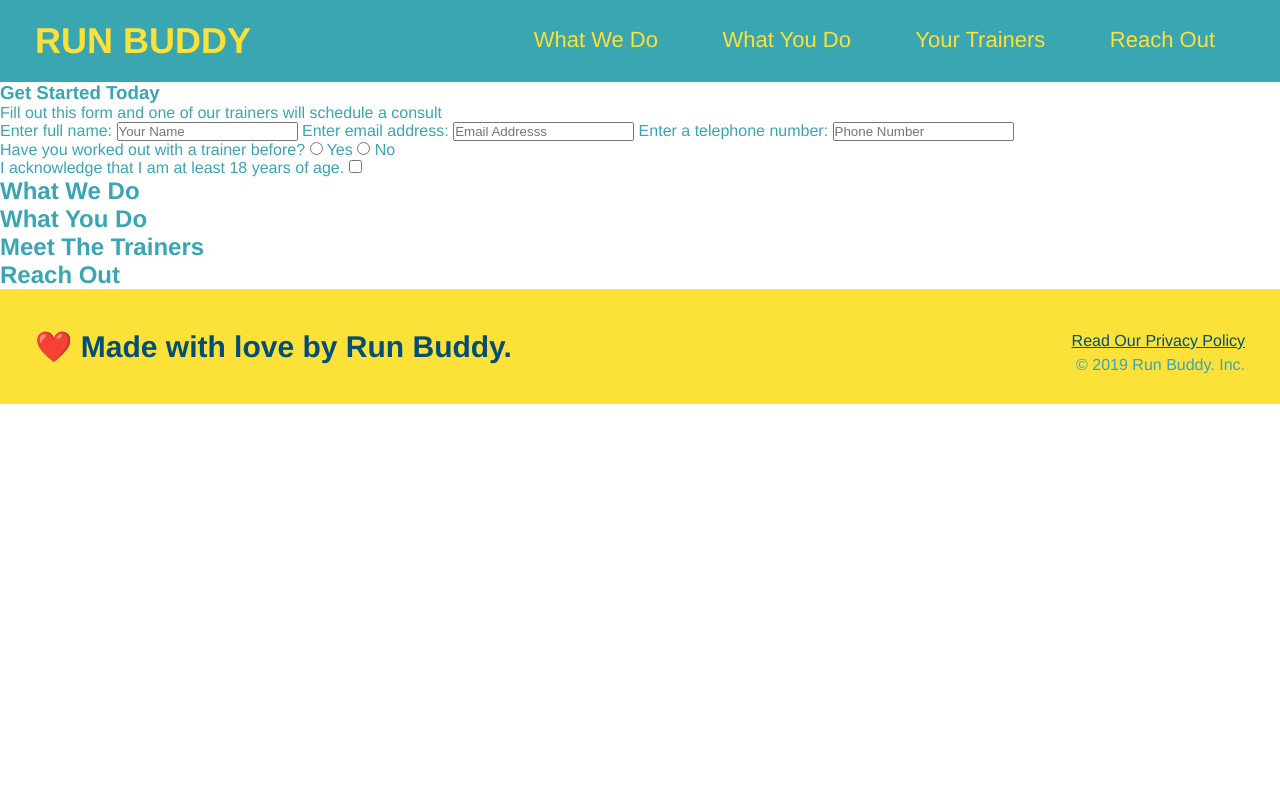
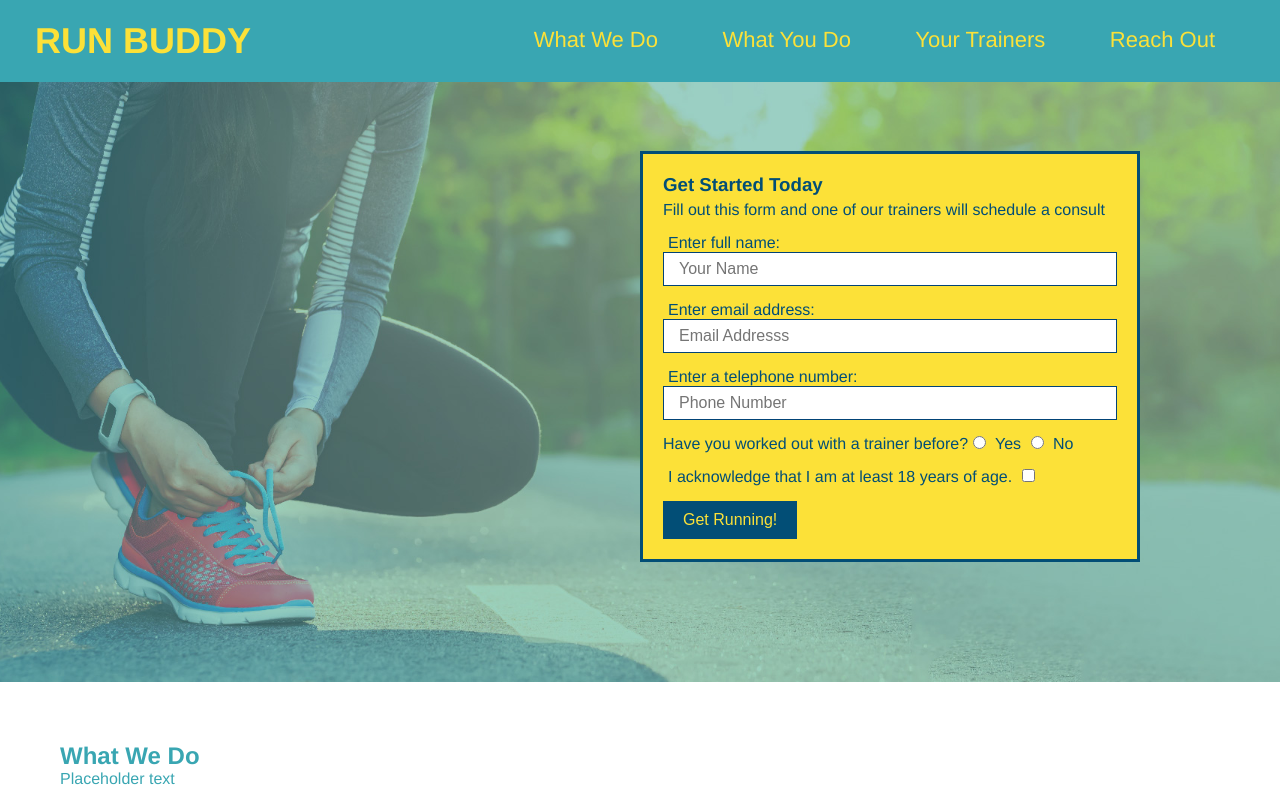
Before and after one commit to klynn726/run-buddy, a plain HTML site: page index.html in a window 1280 px wide. Shown: the top 800 px of the page. Drawn offline with Linux system fonts and the light colour scheme.

Commit message:
add icons

```diff
--- a/assets/css/style.css
+++ b/assets/css/style.css
@@ -51,6 +51,65 @@ header h1 {
     display: inline;
 }
 
+
+/* Hero Style Start*/
+.hero {
+    background-image: url("../images/hero-bg.jpg");
+    height: 600px;
+    background-size: cover;
+    background-position: center;
+    position: relative;
+}
+
+.hero-form button {
+    color: #fce138;
+    background-color: #024e76;
+    border: none;
+    padding: 10px 20px;
+    font-size: 16px;
+}
+
+/* Hero style End */
+.hero-form {
+    color: #024e76;
+    background-color: #fce138;
+    padding: 20px;
+    width: 500px;
+    border-style: solid;
+    border-width: 3px;
+    border-color: #024e76;
+    position: absolute;
+    bottom: 120px;
+    right: 140px;
+}
+
+hero-form h3 {
+    margin: 0px;
+    font-size: 24px;
+}
+
+.hero-form p {
+    margin: 5px 0 15px 0;
+}
+
+.form-input {
+    border: 1px solid #024376;
+    display: block;
+    padding: 7px 15px;
+    font-size: 16px;
+    color: #024e76;
+    width: 100%;
+    margin-bottom: 15px;
+}
+
+.hero-form label {
+    margin: 0 5px;
+}
+
+Section {
+    padding: 60px;
+}
+
 /* apply styles to <footer> */
 footer {
     background: #fce138;
--- a/index.html
+++ b/index.html
@@ -32,18 +32,18 @@
     </nav>
   </header>
   <!-- hero/jumbotron -->
-<section>
-  <div>
+<section class="hero">
+  <div class="hero-form">
     <h3>Get Started Today</h3>
     <p>Fill out this form and one of our trainers will schedule a consult</p>
   <!-- Add form element -->
   <form>
     <label for="name"> Enter full name:</label>
-    <input type="text" placeholder="Your Name" name="name" id="name" />
+    <input type="text" placeholder="Your Name" name="name" id="name" class="form-input" />
     <label for="email">Enter email address:</label>
-    <input type="text" placeholder="Email Addresss" name="email" id="email" />
+    <input type="email" placeholder="Email Addresss" name="email" id="email" class="form-input" />
     <label for="phone">Enter a telephone number:</label>
-    <input type="text" placeholder="Phone Number" name="phone" id="phone" />
+    <input type="tel" placeholder="Phone Number" name="phone" id="phone" class="form-input" />
     <p>
       Have you worked out with a trainer before?
       <input type="radio" name="trainer-confirm" id="trainer-yes" />
@@ -57,27 +57,55 @@
       </label>
       <input type="checkbox" name="age-confim" id="checkbox" />
     </p>
+    <button type="submit">
+      Get Running!
+    </button>
+
   </form>
   </div>
 </section>
 
 <!-- "what we do" section -->
-<section>
+<section id="What-we-do">
   <h2>What We Do</h2>
+  <p>
+    Placeholder text
+  </p>
 </section>
 
 <!-- "what you do" section -->
-<section>
+<section id="What-you-do">
   <h2>What You Do</h2>
+  <div>
+    <!-- insert this img element -->
+    <img src="./assets/images/step-1.svg" alt="" />
+    <h3>Step 1: Fill Out the Form Above.</h3>
+    <p>You're already here, so why not?</p>
+  </div>
+  <div>
+    <img src="./assets/images/step-2.svg" alt="" />
+    <h3>Step 2: Consult with One of Our Trainers.</div>
+      <p>Are you here to build muscle, lose weight, or just feel good?</p>
+  </div>
+  <div>
+    <img src="./assets/images/step-3.svg" alt="" />
+    <h3>Step:3 Get Running.</h3>
+    <p>Hit the ground running (literally) once your tainer lays out your plan.</p>
+  </div>
+  <div>
+    <img src="./assets/images/step-4.svg" alt="" />
+      <h3>Step 4: See Results.</h3>
+      <p>Bi_weekly checkins with your trainer will keep you focused</p>
+  </div>
 </section>
 
 <!-- "meet the trainers" section -->
-<section>
+<section id="your-trainers">
   <h2>Meet The Trainers</h2>
 </section>
 
 <!-- "reach out" section -->
-<section>
+<section id="reach-out">
   <h2>Reach Out</h2>
 </section>
 
```
Also changed, not shown: assets/images/hero-bg.jpg (added), assets/images/step-1.svg (added), assets/images/step-2.svg (added), assets/images/step-3.svg (added), assets/images/step-4.svg (added).
